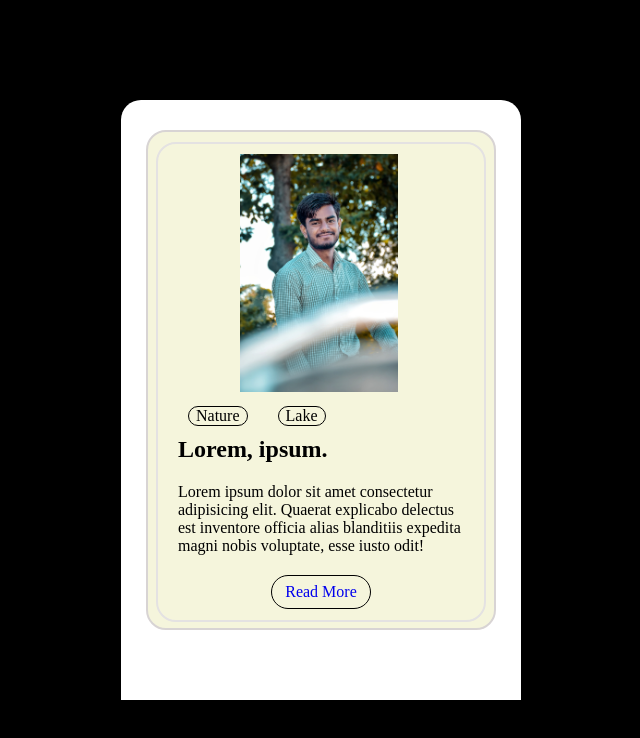
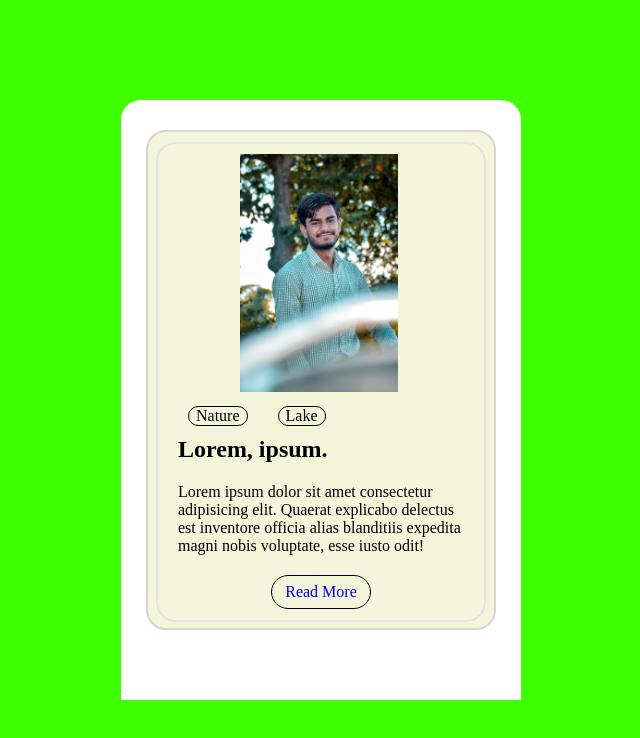
Before and after one commit to YESH998/htmlcssjs, a plain HTML site: page index.html in a window 1280 px wide. Shown: the whole page, without its empty margins (319-959 px from the left). Drawn offline with Linux system fonts and the light colour scheme.

Commit message:
change background color

```diff
--- a/index.html
+++ b/index.html
@@ -19,8 +19,8 @@
             width: 100vw;
             height: 100vh;
             background-color: black;
-            /* background-color: aqua; */
-            /* background-color: rgb(64, 255, 0); */
+            background-color: aqua;
+            background-color: rgb(64, 255, 0);
             /* background-image: linear-gradient(red, yellow, green,blue); */
         }
 
```
